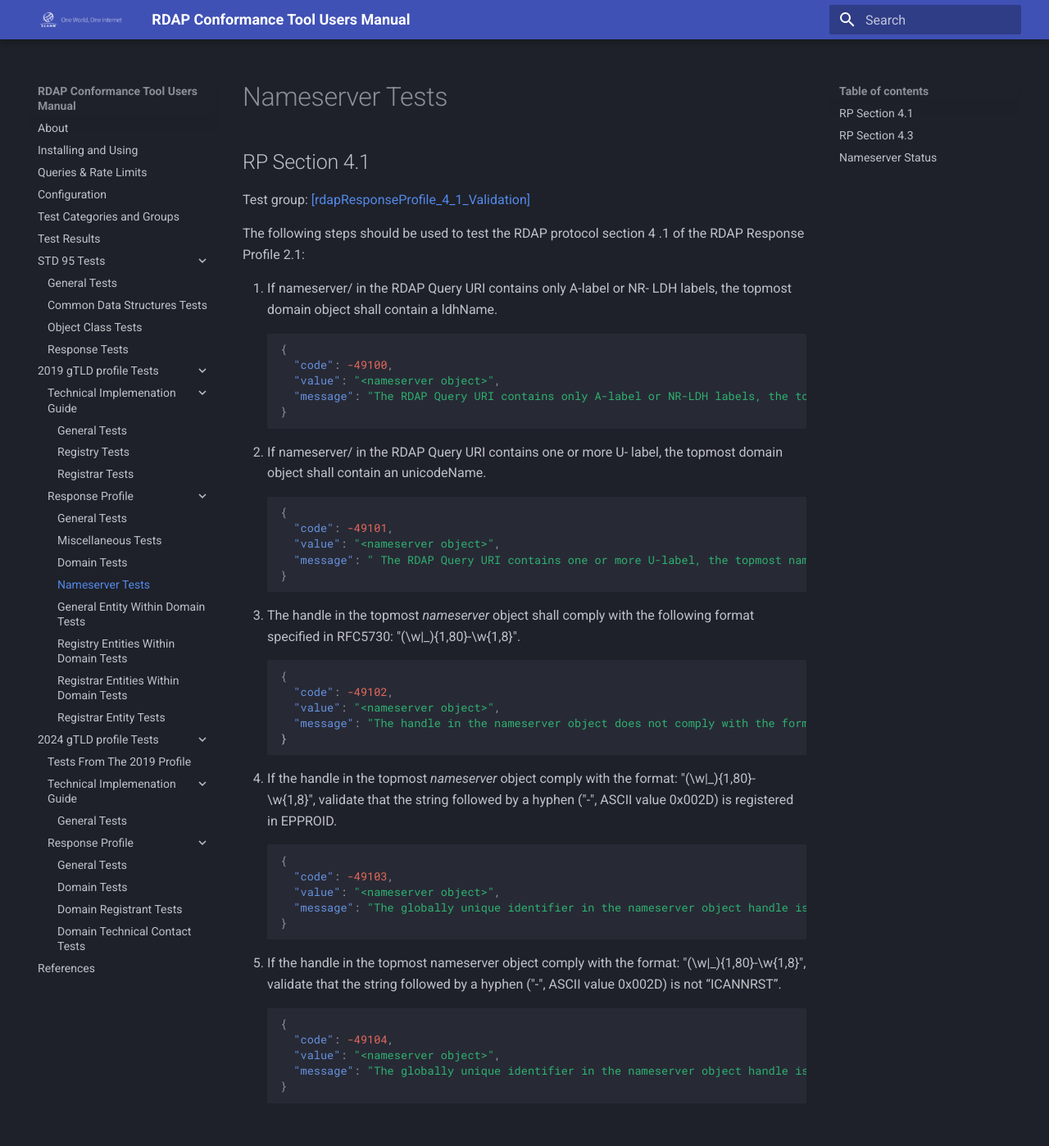
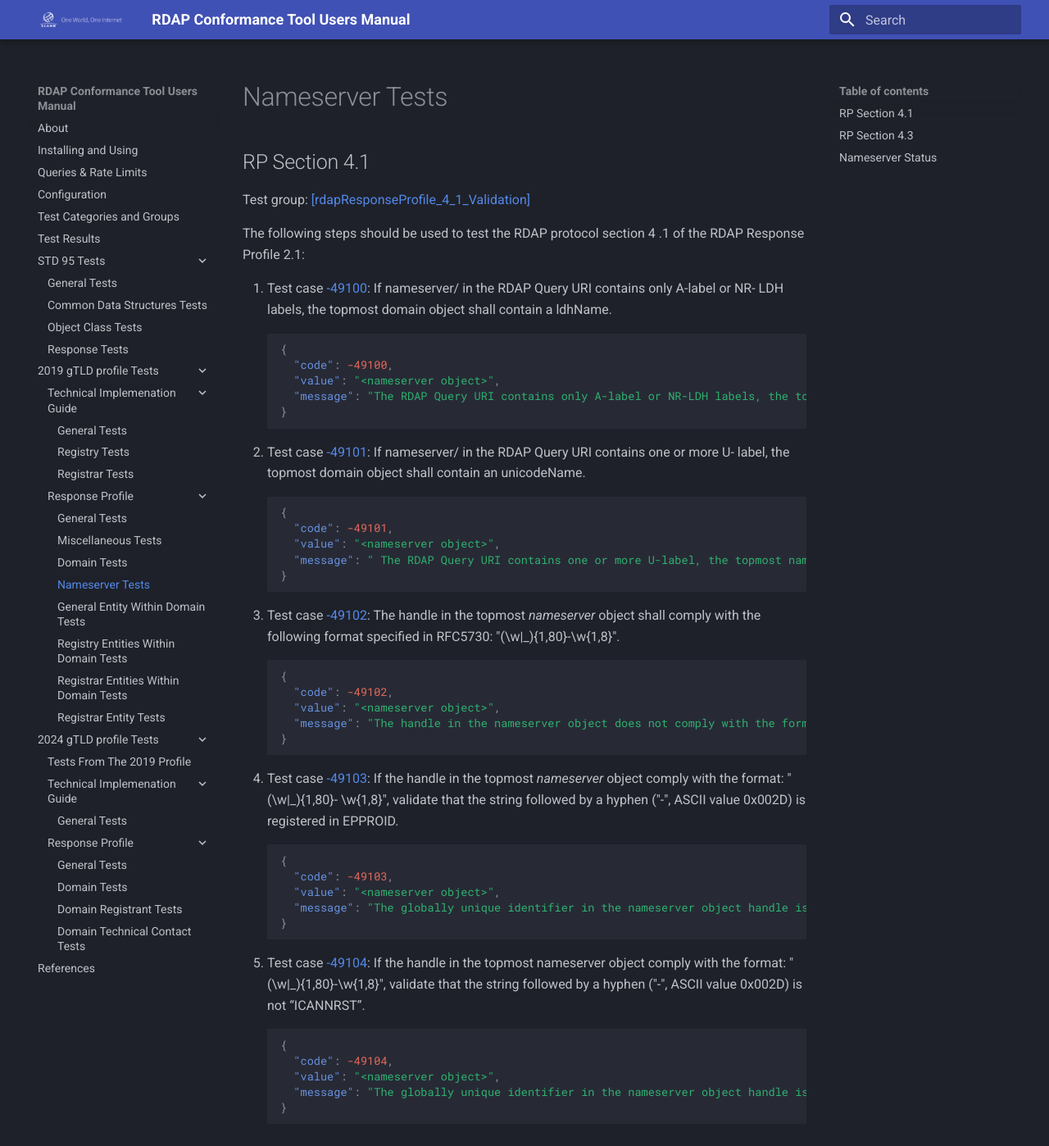
Before and after one commit to icann/rdap-conformance-tool, an MkDocs documentation site: the page built from docs/2019_gtld/response/nameserver.md, in a window 1280 px wide and 1400 px high. Shown: the whole window at 82% size. Built offline with MkDocs 1.6.1 and Material for MkDocs 9.7.7, drawn with Linux system fonts in a browser that asks for light colours; some of the changed text lies outside the part shown.

Commit message:
test case links

````diff
--- a/docs/2019_gtld/response/nameserver.md
+++ b/docs/2019_gtld/response/nameserver.md
@@ -6,7 +6,7 @@
 
 The following steps should be used to test the RDAP protocol section 4 .1 of the RDAP Response Profile 2.1:
 
-1. If nameserver/<nameserver name> in the RDAP Query URI contains only A-label or NR-
+1. Test case [-49100](#id-testCase-49100){ #id-testCase-49100 }: If nameserver/<nameserver name> in the RDAP Query URI contains only A-label or NR-
 LDH labels, the topmost domain object shall contain a ldhName.
 ```json
 {
@@ -15,7 +15,7 @@ LDH labels, the topmost domain object shall contain a ldhName.
   "message": "The RDAP Query URI contains only A-label or NR-LDH labels, the topmost nameserver object does not contain a ldhName member. See section 2.1 of the RDAP_Response_Profile_2_1."
 }
 ```
-2. If nameserver/<nameserver name> in the RDAP Query URI contains one or more U-
+2. Test case [-49101](#id-testCase-49101){ #id-testCase-49101 }: If nameserver/<nameserver name> in the RDAP Query URI contains one or more U-
 label, the topmost domain object shall contain an unicodeName.
 ```json
 {
@@ -24,16 +24,16 @@ label, the topmost domain object shall contain an unicodeName.
   "message": " The RDAP Query URI contains one or more U-label, the topmost nameserver object does not contain a unicodeName member. See section 2.1 of the RDAP_Response_Profile_2_1."
 }
 ```
-3. The handle in the topmost _nameserver_ object shall comply with the following format
+3. Test case [-49102](#id-testCase-49102){ #id-testCase-49102 }: The handle in the topmost _nameserver_ object shall comply with the following format
 specified in RFC5730: "(\w|_){1,80}-\w{1,8}".
 ```json
 {
   "code": -49102,
   "value": "<nameserver object>",
-  "message": "The handle in the nameserver object does not comply with the format (\w|_){1,80}-\w{1,8} specified in RFC5730"."
+  "message": "The handle in the nameserver object does not comply with the format (\\w|_){1,80}-\\w{1,8} specified in RFC5730."
 }
 ```
-4. If the handle in the topmost _nameserver_ object comply with the format: "(\w|_){1,80}-
+4. Test case [-49103](#id-testCase-49103){ #id-testCase-49103 }: If the handle in the topmost _nameserver_ object comply with the format: "(\w|_){1,80}-
 \w{1,8}", validate that the string followed by a hyphen ("-", ASCII value 0x002D) is
 registered in EPPROID.
 ```json
@@ -43,7 +43,8 @@ registered in EPPROID.
   "message": "The globally unique identifier in the nameserver object handle is not registered in EPPROID."
 }
 ```
-5. If the handle in the topmost nameserver object comply with the format: "(\w|_){1,80}-\w{1,8}", validate that the string followed by a hyphen ("-", ASCII value 0x002D) is not “ICANNRST”.
+5. Test case [-49104](#id-testCase-49104){ #id-testCase-49104 }:
+If the handle in the topmost nameserver object comply with the format: "(\w|_){1,80}-\w{1,8}", validate that the string followed by a hyphen ("-", ASCII value 0x002D) is not “ICANNRST”.
 ```json
 {
   "code": -49104,
@@ -61,7 +62,7 @@ The following steps should be used to test the RDAP protocol section 4. 3 of the
 
 The following steps shall only be executed if an entity with the registrar role exists within the topmost object, and the handle is different from "not applicable":
 
-1. For the _entity_ with the registrar role within the topmost object, validate that a _publicIds_ member is included.
+1. Test case [-49200](#id-testCase-49200){ #id-testCase-49200 }: For the _entity_ with the registrar role within the topmost object, validate that a _publicIds_ member is included.
 ```json
 {
   "code": -49200,
@@ -69,7 +70,7 @@ The following steps shall only be executed if an entity with the registrar role
   "message": "A publicIds member is not included in the entity with the registrar role."
 }
 ```
-2. For the _entity_ with the registrar role within the domain object, if a _publicIds_ member is included, validate that the identifier member is a positive integer.
+2. Test case [-49201](#id-testCase-49201){ #id-testCase-49201 }: For the _entity_ with the registrar role within the domain object, if a _publicIds_ member is included, validate that the identifier member is a positive integer.
 ```json
 {
   "code": -49201,
@@ -77,7 +78,7 @@ The following steps shall only be executed if an entity with the registrar role
   "message": "The identifier of the publicIds member of the entity with the registrar role is not a positive integer."
 }
 ```
-3. For the _entity_ with the registrar role within the domain object, validate that the _handle_
+3. Test case [-49202](#id-testCase-49202){ #id-testCase-49202 }: For the _entity_ with the registrar role within the domain object, validate that the _handle_
 member is a positive integer.
 ```json
 {
@@ -86,7 +87,7 @@ member is a positive integer.
   "message": "The handle of the entity with the registrar role is not a positive integer."
 }
 ```
-4. For the _entity_ with the registrar role within the domain object, if a _publicIds_ member is
+4. Test case [-49203](#id-testCase-49203){ #id-testCase-49203 }: For the _entity_ with the registrar role within the domain object, if a _publicIds_ member is
 included, validate that the identifier member equals the handle member.
 ```json
 {
@@ -95,12 +96,12 @@ included, validate that the identifier member equals the handle member.
   "message": "The identifier of the publicIds member of the entity with the registrar role is not equal to the handle member."
 }
 ```
-5. For the _entity_ with the registrar role within the domain object, validate that the value of
+5. Test case [-49204](#id-testCase-49204){ #id-testCase-49204 }: For the _entity_ with the registrar role within the domain object, validate that the value of
 the handle member exists in the registrarId.
 ```json
 {
   "code": -49204,
-  "value": "<handle> + "\n/\n" + <registrarId>",
+  "value": "<handle> + \n\n + <registrarId>",
   "message": "The handle references an IANA Registrar ID that does not exist in the registrarId ."
 }
 ```
@@ -108,7 +109,7 @@ the handle member exists in the registrarId.
 The following steps shall only be executed if an entity with the registrar role exists
 within the topmost object, and the handle is "not applicable":
 
-6. For the _entity_ with the registrar role within the topmost object, validate that a _publicIds_
+6. Test case [-49205](#id-testCase-49205){ #id-testCase-49205 }: For the _entity_ with the registrar role within the topmost object, validate that a _publicIds_
 member is not included.
 ```json
 {
@@ -121,13 +122,15 @@ member is not included.
 
 Test group: [[nameserver_status]](#id-nameserver_status){ #id-nameserver_status }
 
-1. If a _status_ element is included in the nameserver object, validate that it complies with
+1.
+Test case [-49300](#id-testCase-49300){ #id-testCase-49300 }:
+If a _status_ element is included in the nameserver object, validate that it complies with
 the following:
     1. "active" status MAY only be combined with "associated" status.
     2. "associated" status MAY be combined with any status.
     3. "pending delete" status MUST NOT be combined with either "client delete prohibited" or "server delete prohibited" status.
     4. "pending update" status MUST NOT be combined with either "client update prohibited" or "server update prohibited" status.
-    5. The pending create, pending delete, pending renew, pending transfer, and pending update status values MUST NOT be combined with each other.
+    5. Test case [-49300](#id-testCase-49300){ #id-testCase-49300 }: The pending create, pending delete, pending renew, pending transfer, and pending update status values MUST NOT be combined with each other.
 ```json
 {
   "code": -49300,
````
